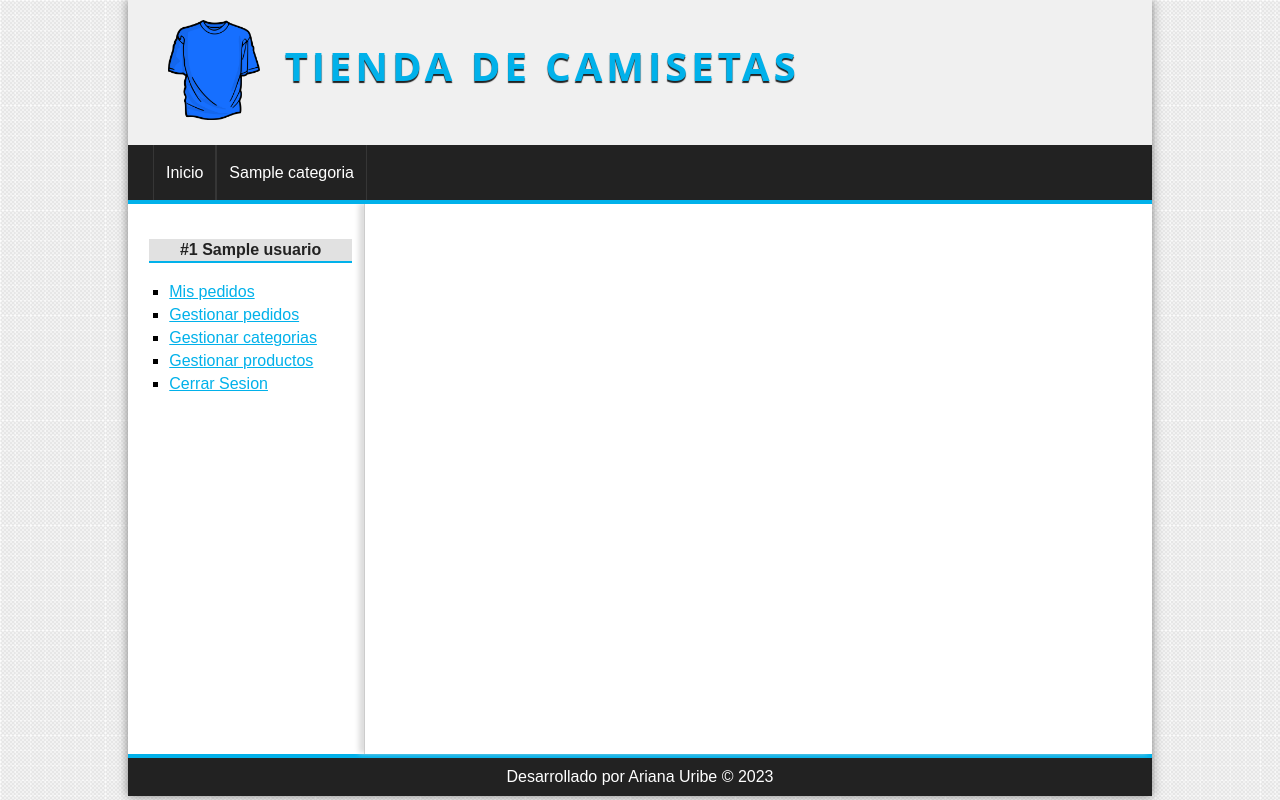
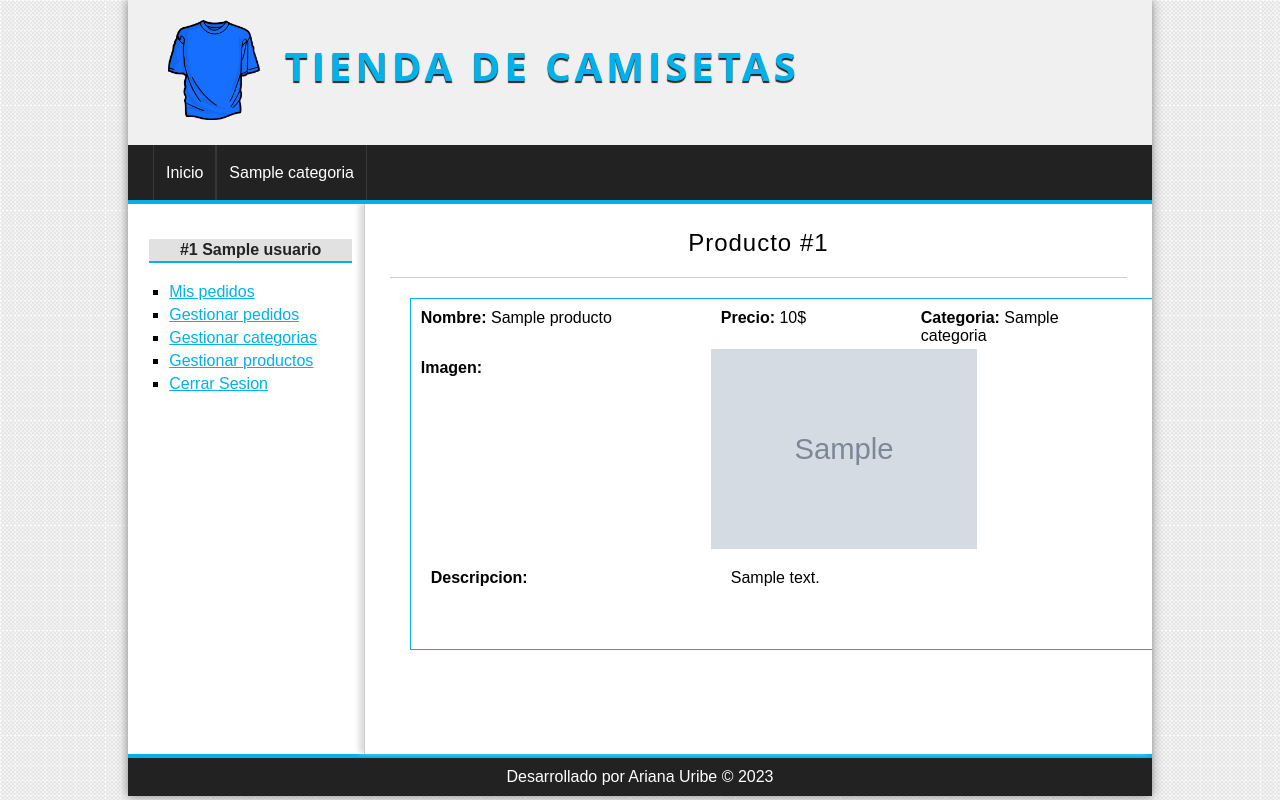
Before and after one commit to ArianaEsperanza19/Proyectitos, a PHP site: page /proyectos/?controller=Productos&action=info&producto=1 in a window 1280 px wide. Run offline with PHP 8.4, Linux system fonts and the light colour scheme; the visitor is signed in with stand-in values (Sample User, id 1); tables that the repository leaves empty hold one stand-in row (values such as "Sample post"); grey boxes marked "Sample" are stand-in pictures.

Commit message:
Pagina de detalles del producto, terminada.

```diff
--- /dev/null
+++ b/assets/css/info.css
@@ -0,0 +1,28 @@
+.info{
+    display: grid;
+    grid-template-columns: 300px 200px 200px;
+    grid-template-rows: 50px 200px 200px;
+    border: solid 1px #01B1EA;
+    margin: 20px;
+    width: 750px;
+    height: 350px;
+}
+
+.columna{
+    margin: 10px;
+    width: 200px;
+}
+
+.descripcion {
+    width: 250px;
+    height: 100px;
+    margin: 20px;
+
+}
+
+.img {
+    height: 200px;
+    margin-bottom: 10px;
+    float: right;
+
+}
--- a/controllers/ProductosController.php
+++ b/controllers/ProductosController.php
@@ -6,6 +6,16 @@ class ProductosController
 	{	$productos = new ModeloDB();
 		$productosRandom = $productos->conseguirRandom("productos",3);
 		require_once 'views/productos/NuestrosProductos.phtml';
+	}
+
+	public function info()
+	{
+		if($_GET){
+			$producto = isset($_GET['producto']) ? $_GET['producto'] : false;
+			$db = new ModeloDB();
+			$info = $db->conseguir('productos', '*', "id=$producto");
+			require_once "views/productos/info.phtml";
+		}
 	}
 
 	public function registrar()
--- a/views/productos/NuestrosProductos.phtml
+++ b/views/productos/NuestrosProductos.phtml
@@ -1,13 +1,16 @@
 <h1>Nuestros Productos</h1>
 					<?php
 					foreach($productosRandom as $productos){
+						$id = $productos['id'];
 						$n = $productos['nombre'];
 						$p = $productos['precio'];
 						$img = $productos['imagen'];
 						$url_imagen = "/Proyectos/Tienda/assets/img/".$img;
+						$url_info = "?controller=Productos&action=info&producto=$id";
+						$redireccion = "<a href='$url_info'><img src='$url_imagen'/></a>";
 						echo "
 					<div class='product'>
-						<img src='$url_imagen' />
+						$redireccion
 						<h2>$n</h2>
 						<p>$p euros</p>
 						<a href='' class='button'>Comprar</a>
--- a/views/productos/info.phtml
+++ b/views/productos/info.phtml
@@ -2,31 +2,15 @@
 <html>
 
 <head>
-    <link rel="stylesheet" href="assets/css/formulario_registro_producto.css" />
+    <link rel="stylesheet" href="assets/css/info.css" />
 </head>
 
 <body>
     <div class="form-container">
-        <h1>Editar Producto</h1>
+
         <?php
-        if (isset($_SESSION['edition'])) :
-            require_once('./models/utiles/borrarSession.php');
-            if ($_SESSION['edition']  == "completed") :
-                echo  "<strong><snag style='color:green'>• Registro editado con exito</snag></strong>";
-                borrarSession::borrar('edition');
-            else :
-                if ($_SESSION['edition']  == "failed") :
-                    echo  "<strong><snag style='color:red'>• No se pudo editar el producto, verifica los datos</snag></strong>";
-                    borrarSession::borrar('edition');
-                endif;
-            endif;
 
-        endif;
-
-        require_once 'models/categoria.php';
-        $categorias = new Categoria();
-        $listado = $categorias->listarTodos();
-        foreach ($datos as $i) {
+        foreach ($info as $i) {
             $id = $i['id'];
             $n = $i['nombre'];
             $p = $i['precio'];
@@ -34,48 +18,26 @@
             $s = $i['stock'];
             $c = $i['categoria_id'];
             $img = $i['imagen'];
+
+            echo "<h1>Producto #$id</h1>";
+            echo "<div class='info'>";
+            echo "<p class='columna'><strong>Nombre:</strong> $n</p>";
+            echo "<p class='columna'><strong>Precio:</strong> $p$</p>";
+
+            $categoria =  $db->conseguir('categorias', 'nombre', "id=$c");
+			$categoria = $categoria->fetchColumn();
+			$db->cerrar();
         }
-        $direccion = "index.php?controller=Productos&action=sobreescribir&id=$id";
+        //$direccion = "index.php?controller=Productos&action=sobreescribir&id=$id";
         ?>
-        <form action=<?php echo $direccion ?> method="post" enctype="multipart/form-data">
-            <label for="nombre">Nombre:</label>
-            <input type="text" id="nombre" name="nombre" placeholder="<?php echo $n ?>" value="<?php echo $n ?>" required>
+            <p class='columna'><strong>Categoria:</strong> <?= $categoria ?></p>
+            <p class='columna'><strong>Imagen:</strong></p>
+            <img src="<?php echo "/Proyectos/Tienda/assets/img/".$img ?>" class="img" '/>
+            <p></p>
+            <p class='columna' style='margin: 20px'><strong>Descripcion:</strong></p>
+            <p class='descripcion'><?= $d ?></p>
+    </div>
 
-            <label for="precio">precio:</label>
-            <input type="number" id="precio" name="precio" placeholder="<?php echo $p ?>" value="<?php echo $p ?>" required>
-
-            <label for="descripcion">Descripcion:</label>
-            <textarea id="descripcion" name="descripcion" placeholder="<?php echo $d ?>" required><?php echo $d ?></textarea>
-
-            <label for="stock">Stock:</label>
-            <input type="number" id="stock" name="stock" placeholder="<?php echo $s ?>" value="<?php echo $s ?>" required>
-
-            <label for="imagen">IMAGEN:</label>
-            <img src="<?php echo "/Proyectos/Tienda/assets/img/".$img ?>" class="miniatura" '/>
-            <input type="file" name='imagen'>
-
-            <label for="categorias">Categorias: </label>
-            <select name="categorias" id="categorias">
-                <?php
-                foreach ($listado as $categoria) {
-                    if ($categoria['id'] == $c) {
-                        echo "<option value=";
-                        echo $categoria['id'];
-                        echo " selected>";
-                        echo $categoria['nombre'];
-                    } else {
-                        echo "<option value=";
-                        echo $categoria['id'];
-                        echo ">";
-                        echo $categoria['nombre'];
-                        echo "</option>";
-                    }
-
-                    } ?>
-            </select>
-
-            <input type="submit" value="Enviar">
-        </form>
     </div>
 </body>
 
```
Also changed, not shown: views/categorias/filtrados.phtml (+5 -2 lines), 1 other file.
